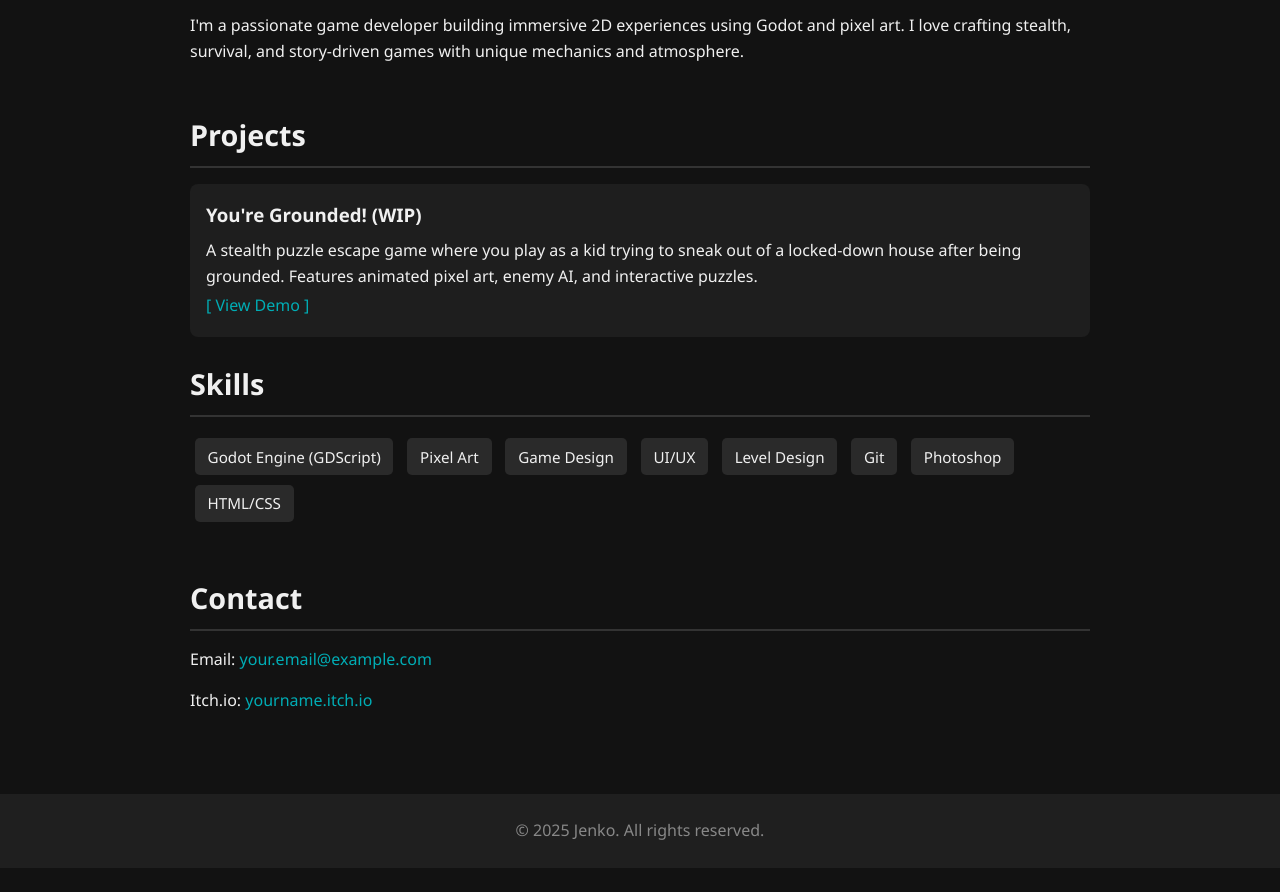
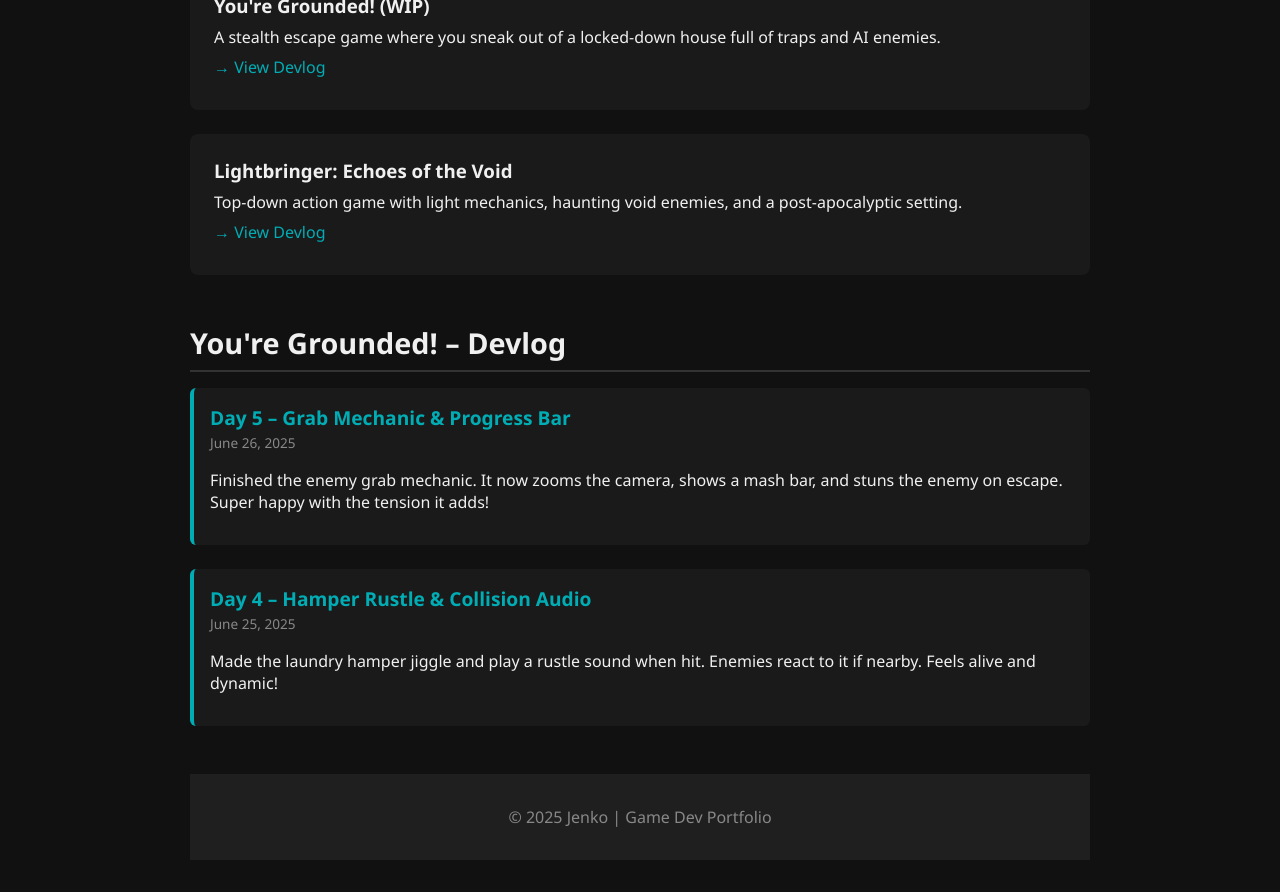
Before and after one commit to JENKO153/JENKO.dev, a plain HTML site: page index.html in a window 1280 px wide. Shown: the part 312-1204 px from the top of the page. Before the commit the page ends 1180 px from the top, so only its background shows below. Drawn offline with Linux system fonts and the light colour scheme.

Commit message:
Update index.html
New style

```diff
--- a/index.html
+++ b/index.html
@@ -1,16 +1,15 @@
 <!DOCTYPE html>
 <html lang="en">
 <head>
-  <meta charset="UTF-8" />
+  <meta charset="UTF-8"/>
   <meta name="viewport" content="width=device-width, initial-scale=1.0"/>
-  <title>Jenko | Game Developer Portfolio</title>
+  <title>JENKO | Game Dev Portfolio</title>
   <style>
     body {
       margin: 0;
       font-family: 'Segoe UI', sans-serif;
-      background-color: #121212;
+      background-color: #111;
       color: #f0f0f0;
-      line-height: 1.6;
     }
 
     header {
@@ -20,8 +19,8 @@
     }
 
     header h1 {
+      font-size: 2.5rem;
       margin: 0;
-      font-size: 2.5rem;
     }
 
     header p {
@@ -30,9 +29,9 @@
     }
 
     .container {
-      padding: 2rem;
       max-width: 900px;
-      margin: 0 auto;
+      margin: 2rem auto;
+      padding: 0 1rem;
     }
 
     .section {
@@ -40,17 +39,17 @@
     }
 
     .section h2 {
+      font-size: 1.8rem;
       border-bottom: 2px solid #333;
       padding-bottom: 0.5rem;
       margin-bottom: 1rem;
-      font-size: 1.8rem;
     }
 
     .project {
-      background: #1e1e1e;
-      padding: 1rem;
+      background: #1a1a1a;
+      padding: 1.5rem;
       border-radius: 8px;
-      margin-bottom: 1rem;
+      margin-bottom: 1.5rem;
     }
 
     .project h3 {
@@ -58,88 +57,93 @@
     }
 
     .project p {
-      margin: 0.2rem 0;
+      margin: 0.5rem 0;
     }
 
-    .skills span {
-      display: inline-block;
-      background: #2a2a2a;
-      margin: 0.3rem;
-      padding: 0.4rem 0.8rem;
-      border-radius: 5px;
-      font-size: 0.95rem;
+    .project a {
+      color: #00adb5;
+      text-decoration: none;
+    }
+
+    .project a:hover {
+      text-decoration: underline;
+    }
+
+    .post-section {
+      margin-top: 3rem;
+    }
+
+    .devlog-entry {
+      background: #1a1a1a;
+      border-left: 4px solid #00adb5;
+      padding: 1rem;
+      margin-bottom: 1.5rem;
+      border-radius: 6px;
+    }
+
+    .devlog-entry h4 {
+      margin: 0;
+      font-size: 1.2rem;
+      color: #00adb5;
+    }
+
+    .devlog-entry time {
+      font-size: 0.85rem;
+      color: #888;
     }
 
     footer {
       text-align: center;
-      padding: 1.5rem;
+      padding: 2rem;
       background: #1f1f1f;
       color: #888;
-    }
-
-    a {
-      color: #00adb5;
-      text-decoration: none;
-    }
-
-    a:hover {
-      text-decoration: underline;
-    }
-
-    @media (max-width: 600px) {
-      header h1 {
-        font-size: 2rem;
-      }
-
-      .section h2 {
-        font-size: 1.5rem;
-      }
     }
   </style>
 </head>
 <body>
 
   <header>
-    <h1>Jenko</h1>
-    <p>Indie Game Developer | Pixel Artist | Godot Enthusiast</p>
+    <h1>JENKO</h1>
+    <p>Indie Game Developer | Pixel Art | Godot Engine</p>
   </header>
 
   <div class="container">
-    <section class="section">
-      <h2>About Me</h2>
-      <p>I'm a passionate game developer building immersive 2D experiences using Godot and pixel art. I love crafting stealth, survival, and story-driven games with unique mechanics and atmosphere.</p>
-    </section>
-
+    <!-- Portfolio Section -->
     <section class="section">
       <h2>Projects</h2>
 
       <div class="project">
         <h3>You're Grounded! (WIP)</h3>
-        <p>A stealth puzzle escape game where you play as a kid trying to sneak out of a locked-down house after being grounded. Features animated pixel art, enemy AI, and interactive puzzles.</p>
-        <p><a href="#">[ View Demo ]</a></p>
+        <p>A stealth escape game where you sneak out of a locked-down house full of traps and AI enemies.</p>
+        <p><a href="#grounded-devlog">→ View Devlog</a></p>
       </div>
 
-    <section class="section skills">
-      <h2>Skills</h2>
-      <span>Godot Engine (GDScript)</span>
-      <span>Pixel Art</span>
-      <span>Game Design</span>
-      <span>UI/UX</span>
-      <span>Level Design</span>
-      <span>Git</span>
-      <span>Photoshop</span>
-      <span>HTML/CSS</span>
+      <div class="project">
+        <h3>Lightbringer: Echoes of the Void</h3>
+        <p>Top-down action game with light mechanics, haunting void enemies, and a post-apocalyptic setting.</p>
+        <p><a href="#lightbringer-devlog">→ View Devlog</a></p>
+      </div>
     </section>
 
-    <section class="section">
-      <h2>Contact</h2>
-      <p>Email: <a href="mailto:your.email@example.com">your.email@example.com</a></p>
-      <p>Itch.io: <a href="https://yourname.itch.io" target="_blank">yourname.itch.io</a></p>
+    <!-- Devlog: You're Grounded -->
+    <section id="grounded-devlog" class="section post-section">
+      <h2>You're Grounded! – Devlog</h2>
+
+      <div class="devlog-entry">
+        <h4>Day 5 – Grab Mechanic & Progress Bar</h4>
+        <time>June 26, 2025</time>
+        <p>Finished the enemy grab mechanic. It now zooms the camera, shows a mash bar, and stuns the enemy on escape. Super happy with the tension it adds!</p>
+      </div>
+
+      <div class="devlog-entry">
+        <h4>Day 4 – Hamper Rustle & Collision Audio</h4>
+        <time>June 25, 2025</time>
+        <p>Made the laundry hamper jiggle and play a rustle sound when hit. Enemies react to it if nearby. Feels alive and dynamic!</p>
+      </div>
     </section>
-  </div>
 
   <footer>
-    © 2025 Jenko. All rights reserved.
+    © 2025 Jenko | Game Dev Portfolio
   </footer>
 
 </body>
```
